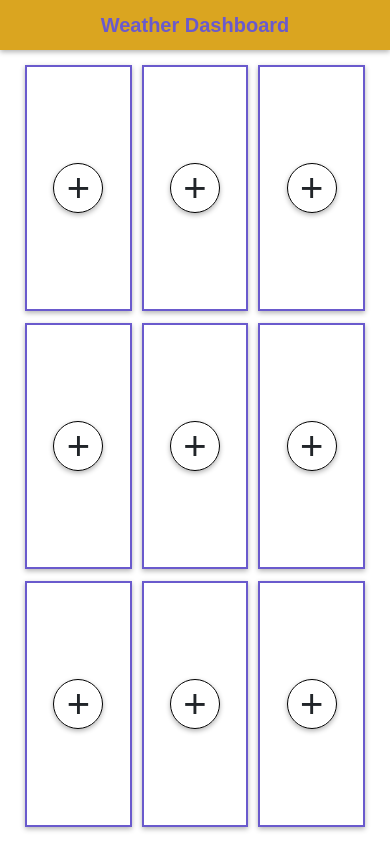
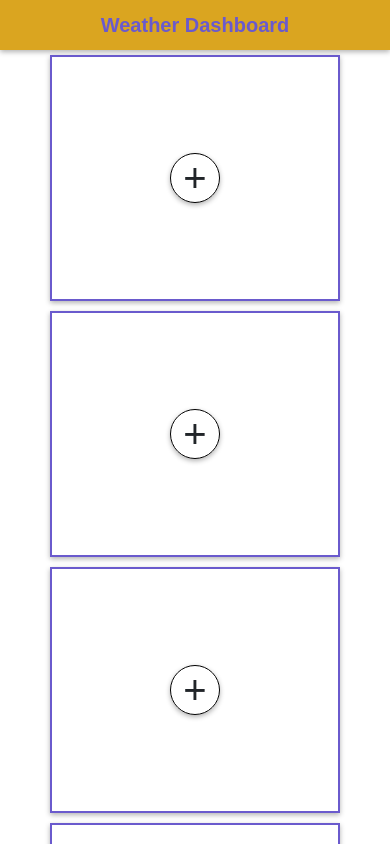
Before and after one commit to marks0351/maximl-task, an Angular app: page /home in a window 390 px wide. Shown: the top 844 px of the page. Built offline with nearby package versions, Linux system fonts and the light colour scheme.

Commit message:
Responsiveness changes

```diff
--- a/src/app/shared/components/autocomplete/autocomplete.component.scss
+++ b/src/app/shared/components/autocomplete/autocomplete.component.scss
@@ -1,5 +1,5 @@
 .form-control{
-    max-width: 93%;
+    max-width: 83%;
     border-color: tan;
     &:focus{
         box-shadow:  0px 3px 5px 0px  black;
--- a/src/app/weather-layer/components/weather-block/weather-block.component.html
+++ b/src/app/weather-layer/components/weather-block/weather-block.component.html
@@ -1,9 +1,9 @@
 <div class="weather-block-wrapper">
-    <ng-container *ngIf='editMode'>
+    <div class="container edit-mode-presenter" *ngIf='editMode'>
         <app-autocomplete placeholder='Enter City to Fetch Weather' [model]='cityValue' (onSelect)='onCitySelect($event)' [autoCompleteFn]='cityAutocompleteCallback.bind(this)'></app-autocomplete>
         <input class="button" type="button" *ngIf='cityValue' (click)="showCityWeather()" value="Save">
         <input class="button" type="button" (click)="editMode=!editMode;" ngbButton value='Cancel'>
-    </ng-container>
+    </div>
     <ng-container *ngIf='!editMode'>
         <div *ngIf='!!selectedWeatherData' [ngClass]="['weather-data-presenter', selectedWeatherData.styleClass]">
             <div class='actions'>
--- a/src/app/weather-layer/components/weather-block/weather-block.component.scss
+++ b/src/app/weather-layer/components/weather-block/weather-block.component.scss
@@ -1,8 +1,11 @@
 app-autocomplete{
-    width: 100%;
+    width: calc(90% - 80px);
 }
 .button{
     margin-right: 10px;
+}
+.edit-mode-presenter{
+    display: flex;
 }
 
 .weather-block-wrapper{
--- a/src/app/weather-layer/home-page/home-page.component.html
+++ b/src/app/weather-layer/home-page/home-page.component.html
@@ -1,5 +1,5 @@
 <div class='home-page-title'>Weather Dashboard</div>
-<div class="weather-blocks-wrapper">
+<div class="weather-blocks-wrapper container">
     <ng-container *ngFor="let a of [].constructor(weatherBlocks);let id = index;">
         <app-weather-block [blockId]='id'></app-weather-block>
     </ng-container>
--- a/src/app/weather-layer/home-page/home-page.component.scss
+++ b/src/app/weather-layer/home-page/home-page.component.scss
@@ -1,11 +1,14 @@
 .weather-blocks-wrapper{
     display: flex;
-    justify-content: space-between;
     flex-wrap: wrap;
     height: calc(100% - 70px);
-    margin: 10px 20px;
+    justify-content: center;
+    max-width: 90vw;
+
     app-weather-block{
         display: flex;
+        min-width: 300px;
+        min-height: 200px;
         flex: 0 0 33.333333%;
         height: 30.333vh;
     }
```
